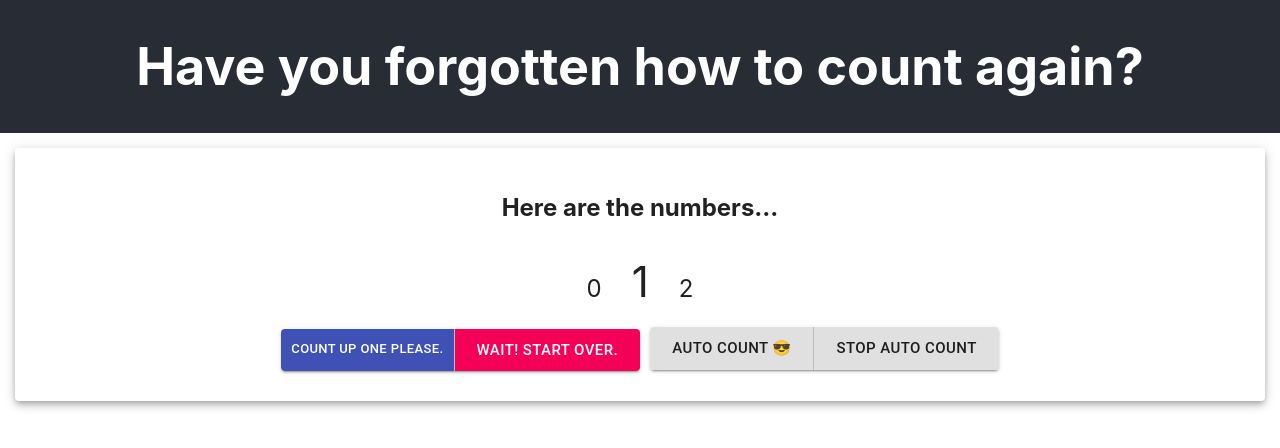
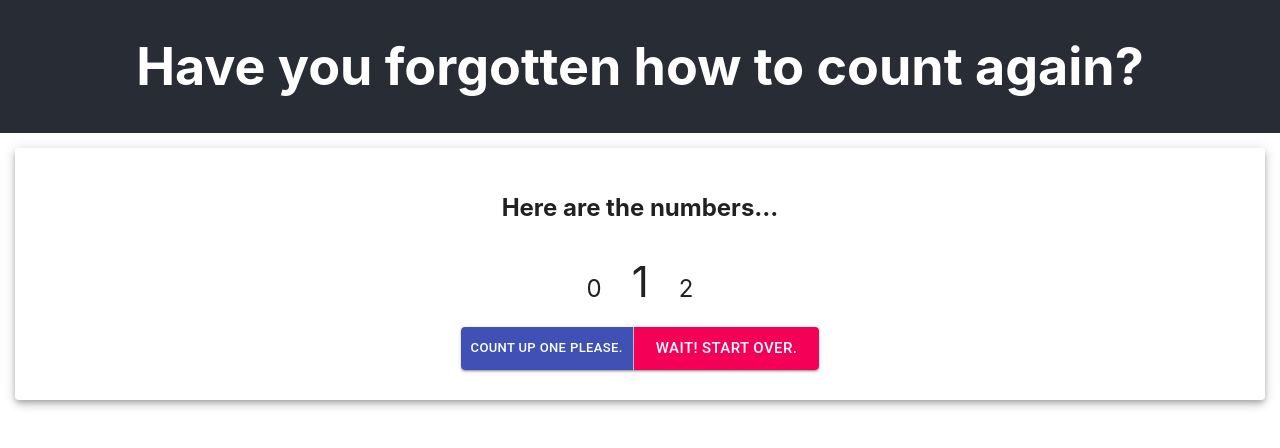
Before and after one commit to allends/counter-react-app, a React (Create React App) app: page / in a window 1280 px wide. Shown: the top 448 px of the page. Built offline with nearby package versions, Linux system fonts and the light colour scheme.

Commit message:
Removed auto count again

```diff
--- a/src/App.js
+++ b/src/App.js
@@ -6,7 +6,6 @@ import { Button, ButtonGroup, Card } from '@material-ui/core';
 function App() {
 
   const [count, setCount] = useState(1);
-  const [timer, setTimer] = useState()
 
   const divStyle = {
     margin: 15,
@@ -16,30 +15,6 @@ function App() {
 
   function setCountHandler(number) {
     setCount(number)
-  }
-
-  //for autocount, make when state depends on previous state use
-  // the function way to update the state.
-  function tick(){
-    if(timer){
-      setCount((count) => {
-        return (count+1)
-      })
-    }else{
-      return
-    }
-
-  }
-
-  function autoCountHandler(){
-    if(timer){
-      clearInterval(timer);
-    }
-    setTimer(setInterval(tick, 1000));
-  }
-
-  function stopAutoCountHandler(){
-    clearInterval(timer);
   }
 
   return (
@@ -82,22 +57,6 @@ function App() {
               Wait! Start over.
           </Button>
         </ButtonGroup>
-        <ButtonGroup
-        size = "small"
-        variant="contained"
-        style={{font: 24, margin: 5}}
-        >
-          <Button color="default"
-          size="large"
-          onClick={autoCountHandler}>
-              Auto Count 😎
-          </Button>
-          <Button color="default"
-          size="large"
-          onClick={stopAutoCountHandler}>
-              Stop auto count
-          </Button>
-        </ButtonGroup>
         </div>
       </Card>
     </div>
```
Also changed, not shown: 1 other file (tests, documents, lock files or other folders).
